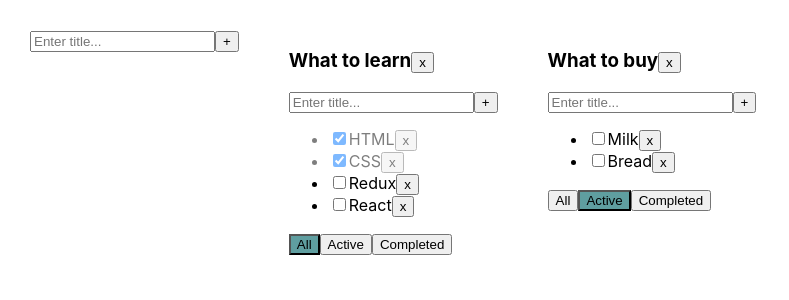
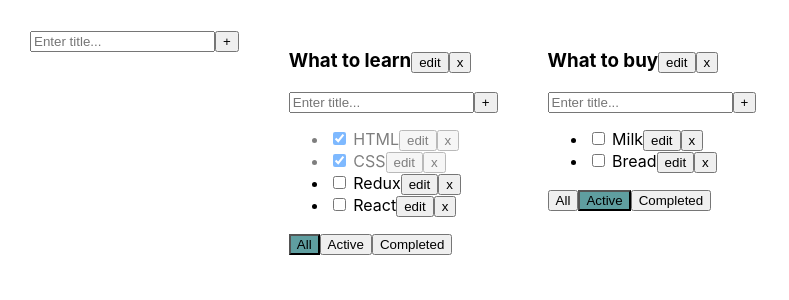
Before and after one commit to AnaKhurs/todolist, a React (Create React App) app: page / in a window 1280 px wide. Shown: the top 300 px of the page, without its empty margins (0-789 px from the left). Built offline with nearby package versions, Linux system fonts and the light colour scheme.

Commit message:
EditableSpan

```diff
--- a/src/App.tsx
+++ b/src/App.tsx
@@ -59,6 +59,11 @@
         )
     }
 
+    const changeTodolistTitle = (title: string, todoListID: string) => {
+        setTodoLists(todoLists.map(tl => tl.id === todoListID ? {...tl, title} : tl)
+        )
+    }
+
     const addTask = (title: string, todoListID: string) => {
         const newTask: TasksType = {id: v1(), title: title, isDone: false}
         setTasks({
@@ -67,13 +72,22 @@
         })
     }
 
-    const changeStatus = (taskId: string, isDone: boolean, todoListID: string) => {
+    const changeTaskStatus = (taskId: string, isDone: boolean, todoListID: string) => {
 
         setTasks({
             ...tasks,
             [todoListID]: tasks[todoListID].map(t => t.id === taskId ? {...t, isDone} : t)
         })
     }
+
+    const changeTaskTitle = (taskId: string, title: string, todoListID: string) => {
+
+        setTasks({
+            ...tasks,
+            [todoListID]: tasks[todoListID].map(t => t.id === taskId ? {...t, title} : t)
+        })
+    }
+
 
     const removeTodoList = (todoListID: string) => {
         setTodoLists(todoLists.filter(tl => tl.id !== todoListID))
@@ -113,8 +127,10 @@
                 changeFilter={changeFilter}
                 addTask={addTask}
                 filter={tl.filter}
-                changeStatus={changeStatus}
+                changeStatus={changeTaskStatus}
                 removeTodoList={removeTodoList}
+                changeTaskTitle={changeTaskTitle}
+                changeTodolistTitle={changeTodolistTitle}
             />
         )
     })
--- a/src/Todolist.tsx
+++ b/src/Todolist.tsx
@@ -2,6 +2,7 @@
 import {FilterValueType} from "./App";
 import {v1} from "uuid";
 import {AddItemForm} from "./components/AddItemForm";
+import {EditableSpan} from "./components/EditableSpan";
 
 type PropsType = {
     id: string
@@ -13,6 +14,8 @@
     filter: FilterValueType
     changeStatus: (taskId: string, isDone: boolean, todoListID: string) => void
     removeTodoList: (todoListID: string) => void
+    changeTaskTitle: (taskId: string, title: string, todoListID: string) => void
+    changeTodolistTitle: (title: string, todoListID: string)=>void
 }
 
 export type TasksType = {
@@ -30,13 +33,16 @@
 
     const tasksJSXElements = props.tasks.map(t => {
         const removeTask = () => props.removeTask(t.id, props.id)
+        const changeTitle = (title: string) => {
+            props.changeTaskTitle(t.id, title, props.id)
+        }
         const onChangeStatus = (e: ChangeEvent<HTMLInputElement>) => {
             props.changeStatus(t.id, e.currentTarget.checked, props.id)
         }
         return ( //"isDone XX" имена классов через пробел если нужно несколько
             <li className={t.isDone ? "isDone" : ""} key={t.id}>
                 <input onChange={onChangeStatus} type="checkbox" checked={t.isDone}/>
-                <span>{t.title}</span>
+                <EditableSpan title={t.title} setNewTitle={changeTitle}/>
                 <button onClick={removeTask}>x</button>
             </li>
         )
@@ -55,10 +61,14 @@
     const activeBtnClass = props.filter === "active" ? 'active-filter' : "";
     const completedBtnClass = props.filter === "completed" ? 'active-filter' : "";
 
+    const changeTodolistTitle = (title: string) => {
+        props.changeTodolistTitle(title,props.id)
+    }
+
     return (
         <div>
             <h3>
-                {props.title}
+                <EditableSpan title={props.title} setNewTitle={changeTodolistTitle}/>
                 <button onClick={() => props.removeTodoList(props.id)}>x</button>
             </h3>
             <AddItemForm addItem={addTask}/>
--- /dev/null
+++ b/src/components/EditableSpan.tsx
@@ -0,0 +1,34 @@
+import React, {ChangeEvent, KeyboardEvent, useState} from "react";
+
+type EditableSpanPropsType = {
+    title: string
+    setNewTitle: (title: string) => void
+}
+
+export const EditableSpan = (props: EditableSpanPropsType) => {
+    const [editMode, setEditMode] = useState<boolean>(false)
+    const [title, setTitle] = useState<string>(props.title)
+
+    const onEditMode = () => setEditMode(true)
+    const offEditMode = () => {
+        setEditMode(false)
+        props.setNewTitle(title)
+    }
+
+    const changeTitle = (e: ChangeEvent<HTMLInputElement>) => {
+        setTitle(e.currentTarget.value)
+    }
+
+    return (
+        editMode
+            ? <input
+                value={title}
+                autoFocus={true}
+                onBlur={offEditMode}
+                onChange={changeTitle}
+            />
+            : <span onDoubleClick={onEditMode}> {props.title}
+                <button onClick={onEditMode}>edit</button>
+              </span>
+    )
+}
```
